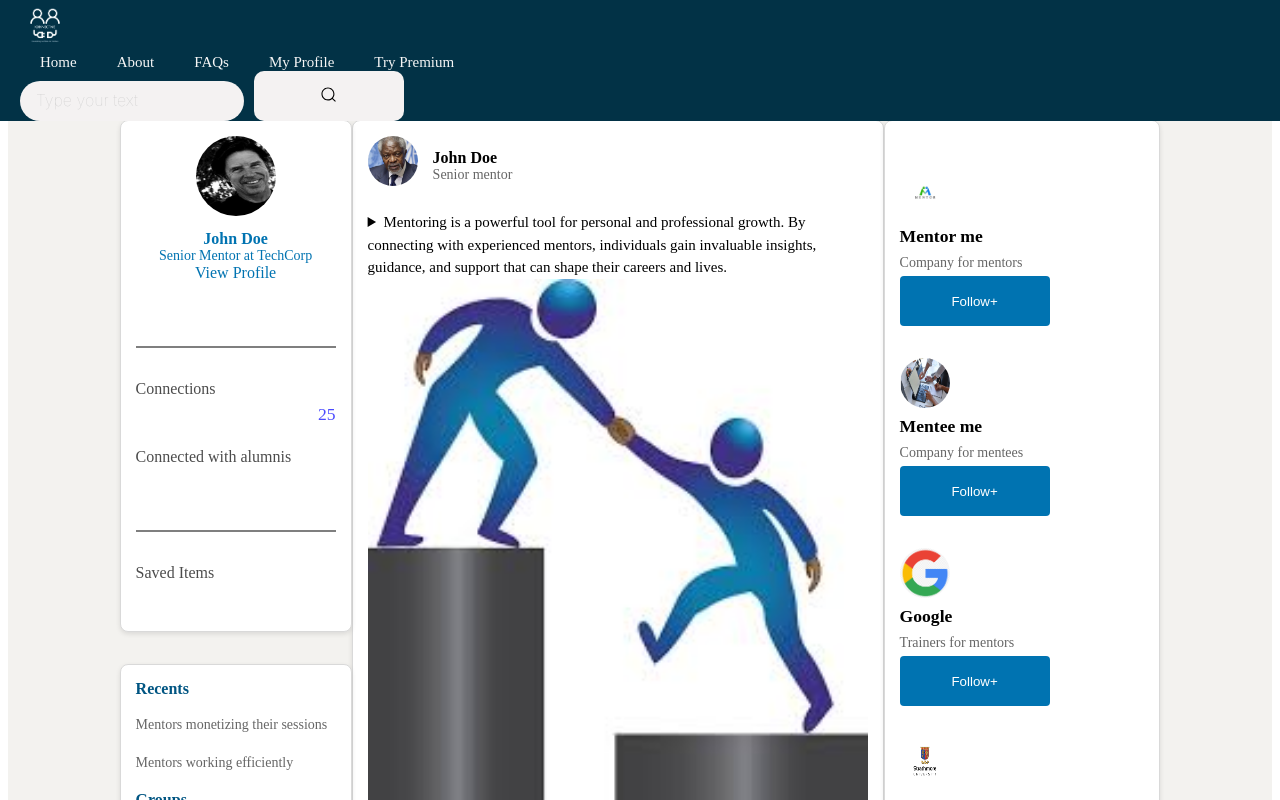
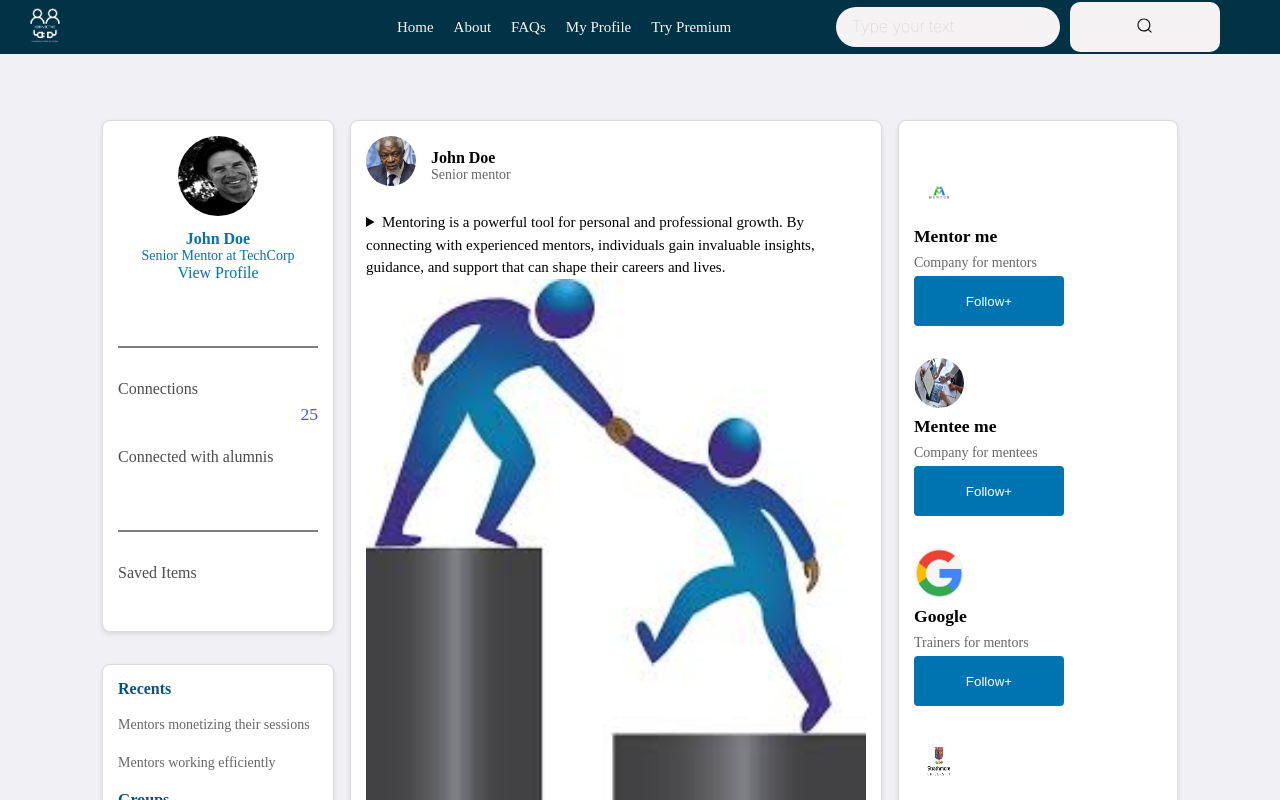
Before and after one commit to AzharAhmed-bot/React-project, a React (Vite) app: page / in a window 1280 px wide. Shown: the top 800 px of the page. Built offline with nearby package versions, Linux system fonts and the light colour scheme.

Commit message:
made some modifications on the styles

```diff
--- a/src/Styles/Header.css
+++ b/src/Styles/Header.css
@@ -1,8 +1,7 @@
 .Header {
     display: flex;
-    flex-direction: row;
-    justify-content: space-between; /* Space items evenly */
-    align-items: center; /* Center items vertically */
+    justify-content: space-between;
+    align-items: center;
     background-color: #023246;
     padding: 0 20px;
     width: 100%;
@@ -13,27 +12,40 @@
     box-sizing: border-box;
 }
 
+.navbar {
+    display: flex;
+    justify-content: space-between;
+    align-items: center;
+    width: 100%;
+    max-width: 1200px; /* Optional: Limit the max width of the navbar */
+}
+
+.logo {
+    flex: 1; /* Logo takes up remaining space */
+}
+
 .logo img {
     height: 50px;
     width: auto;
 }
 
 .nav_links {
+    flex: 2; /* Navigation links take up twice the space of logo */
     display: flex;
-    align-items: center; /* Center vertically */
+    justify-content: center;
     list-style: none;
     padding: 0;
-    margin: 0; /* Remove default margin */
+    margin: 0;
 }
 
 .nav_links li {
     position: relative;
-    margin: 0 10px; /* Spacing between items */
+    margin: 0 10px;
 }
 
 .nav_links li i {
     position: absolute;
-    top: -18px; /* Adjust icon position */
+    top: -18px;
     left: 50%;
     transform: translateX(-50%);
     font-size: 15px;
@@ -50,22 +62,16 @@
     font-weight: 500;
 }
 
-.nav_links a {
-    color: #f6f6f6;
-    text-decoration: none;
-    margin: 0 10px;
-    font-size: 17px;
-    font-weight: 500;
-}
-
 .nav_links li:hover a,
 .nav_links li:hover i {
     color: aqua;
 }
 
 .search {
+    flex: 1; /* Search bar takes up remaining space */
     display: flex;
-    align-items: flex-end; /* Center vertically */
+    justify-content: flex-end; /* Align search bar to the right */
+    align-items: center;
 }
 
 .search__input {
@@ -78,7 +84,7 @@
     border-radius: 30px;
     width: 12em;
     transition: all ease-in-out .5s;
-    margin-right: 10px; /* Add some spacing to the button */
+    margin-right: 10px;
 }
 
 .search__input:hover,
@@ -99,20 +105,17 @@
 .search__button {
     border: none;
     background-color: #f4f2f2;
-    padding: 0.7rem 1rem; /* Match padding for uniformity */
+    padding: 0.7rem 1rem;
 }
 
 .search__button:hover {
     cursor: pointer;
+    background-color: #e4e2e2;
 }
 
 .search__icon {
     height: 1.3em;
     width: 1.3em;
-}
-
-.search__icon:hover {
-    color: #005582;
 }
 
 .menuBar {
@@ -178,5 +181,3 @@
         left: 0;
     }
 }
-
-/* End of header */
--- a/src/Styles/Hero.css
+++ b/src/Styles/Hero.css
@@ -394,6 +394,7 @@
 .card p {
   font-size: 1rem;
   font-weight: 400;
+  color: white;
 
 }
 
--- a/src/Styles/Home.css
+++ b/src/Styles/Home.css
@@ -1,12 +1,12 @@
 
 .Home {
   font-family: 'Times New Roman', Times, serif;
-  background-color: #f3f2ef;
   display: flex;
   justify-content: center;
   align-items: flex-start;
   height: 100vh;
   margin-top: 100px;
+  gap: 1rem;
   padding: 20px;
 }
 
@@ -16,8 +16,8 @@
 }
 
 .recents {
-  position: sticky;
-  top:550px;
+  position: static;
+
   background-color: #fff;
   border: 1px solid #d9d9d9;
   border-radius: 8px;
--- a/src/Styles/Login.css
+++ b/src/Styles/Login.css
@@ -1,4 +1,4 @@
-.Login {
+body, html {
     background-color: #f0f0f5;
     height: 100%;
     margin: 0;
@@ -8,6 +8,7 @@
 .signin{
     box-shadow: 0px 2px 5px rgb(0, 0,0, 0.1 );
     margin-top: 2rem;
+
     display: flex;
     justify-content: center;
     align-items: center;
@@ -19,7 +20,7 @@
     height: 500px;
     display: flex;
     flex-direction: column;
-    width: 300px;
+    width: 500px;
     padding: 30px;
     font-family: -apple-system, BlinkMacSystemFont, 'Segoe UI', Roboto, Oxygen, Ubuntu, Cantarell, 'Open Sans', 'Helvetica Neue', sans-serif;
     box-shadow: 0px 0px 40px rgba(0, 0, 0, 0.062);
@@ -100,7 +101,7 @@
     display: flex;
     justify-content: center;
     align-items: center;
-    height: 500px;
+    height: 600px;
     box-shadow: 0px 2px 5px rgb(0, 0,0, 0.1);
 
 }
--- a/src/Styles/SignUp.css
+++ b/src/Styles/SignUp.css
@@ -19,7 +19,7 @@
     height: auto;
     display: flex;
     flex-direction: column;
-    width: 300px;
+    width: 500px;
     padding: 30px;
     font-family: -apple-system, BlinkMacSystemFont, 'Segoe UI', Roboto, Oxygen, Ubuntu, Cantarell, 'Open Sans', 'Helvetica Neue', sans-serif;
     box-shadow: 0px 0px 40px rgba(0, 0, 0, 0.062);
@@ -63,7 +63,7 @@
     transform: translateY(-50%);
 }
 .input-wrapper input {
-    width: 100%;
+    width: 70%;
     border: 1.5px solid #ecedec;
     border-radius: 10px;
     height: 50px;
@@ -72,9 +72,7 @@
     padding-left: 40px;
     font-size: 1.1rem;
 }
-.form input:focus {
-    outline: none;
-}
+
 ::placeholder {
     font-family: -apple-system, BlinkMacSystemFont, 'Segoe UI', Roboto, Oxygen, Ubuntu, Cantarell, 'Open Sans', 'Helvetica Neue', sans-serif;
 }
@@ -94,7 +92,7 @@
     display: flex;
     justify-content: center;
     align-items: center;
-    height: 500px;
+    height: 0px;
     box-shadow: 0px 2px 5px rgb(0, 0, 0, 0.1);
 }
 .bg-image img{
--- a/src/Styles/profile.css
+++ b/src/Styles/profile.css
@@ -1,6 +1,5 @@
 .profile {
     font-family: Arial, sans-serif;
-    background-color: #f5f5f5;
     margin: 0;
     padding: 0;
 }
@@ -13,8 +12,16 @@ main {
     padding: 20px;
     gap: 40px;
     display: flex;
+    flex-direction: row;
+    justify-content: space-between;
+    margin-top: 10rem;
+}
+.profile{
+    display: flex;
+    flex-direction: row;
+    gap: 5rem;
     justify-content: center;
-    margin-top: 6rem;
+    margin-top: 5rem;
 }
 .profile-container {
     display: flex;
--- a/src/pages/login.jsx
+++ b/src/pages/login.jsx
@@ -1,20 +1,20 @@
 import React from "react";
-import Signin from "../assets/signin.png"
+import Signin from "../assets/signin.png";
 import CustomNavbar from "../components/CustomNavbar";
-import "../Styles/Login.css"
+import "../Styles/Login.css";
 
-const login = () => {
+const Login = () => {
     return (
         <div className="Login">
             <CustomNavbar />
             <div className="signin">
                 <form className="form">
                     <h1>Welcome back!</h1>
-            <label for="email">Email</label>
+                    <label htmlFor="email">Email</label>
                     <svg className="emailsvg" height="20" viewBox="0 0 32 32" width="20" xmlns="http://www.w3.org/2000/svg"><g id="Layer_3" data-name="Layer 3"><path d="m30.853 13.87a15 15 0 0 0 -29.729 4.082 15.1 15.1 0 0 0 12.876 12.918 15.6 15.6 0 0 0 2.016.13 14.85 14.85 0 0 0 7.715-2.145 1 1 0 1 0 -1.031-1.711 13.007 13.007 0 1 1 5.458-6.529 2.149 2.149 0 0 1 -4.158-.759v-10.856a1 1 0 0 0 -2 0v1.726a8 8 0 1 0 .2 10.325 4.135 4.135 0 0 0 7.83.274 15.2 15.2 0 0 0 .823-7.455zm-14.853 8.13a6 6 0 1 1 6-6 6.006 6.006 0 0 1 -6 6z"></path></g></svg>
                     <input type="text" name="email" placeholder="Enter email" className="email"/>
                     <svg className="passwordsvg" height="20" viewBox="-64 0 512 512" width="20" xmlns="http://www.w3.org/2000/svg"><path d="m336 512h-288c-26.453125 0-48-21.523438-48-48v-224c0-26.476562 21.546875-48 48-48h288c26.453125 0 48 21.523438 48 48v224c0 26.476562-21.546875 48-48 48zm-288-288c-8.8125 0-16 7.167969-16 16v224c0 8.832031 7.1875 16 16 16h288c8.8125 0 16-7.167969 16-16v-224c0-8.832031-7.1875-16-16-16zm0 0"></path><path d="m304 224c-8.832031 0-16-7.167969-16-16v-80c0-52.929688-43.070312-96-96-96s-96 43.070312-96 96v80c0 8.832031-7.167969 16-16 16s-16-7.167969-16-16v-80c0-70.59375 57.40625-128 128-128s128 57.40625 128 128v80c0 8.832031-7.167969 16-16 16zm0 0"></path></svg>
-            <label for="password" >Password</label>
+                    <label htmlFor="password">Password</label>
                     <input type="password" placeholder="Enter password" name="password" className="password"/>
                     <button className="login-btn">Log in</button>
                     <span className="sign-up">Don't have an account?<a href="/signUp">Sign up</a></span>
@@ -23,9 +23,8 @@ const login = () => {
                     <img src={Signin} alt="Sign In"/>
                 </div>
             </div>
+        </div>
+    );
+};
 
-        </div>
-
-    )
-}
-export default login;
+export default Login;
--- a/src/pages/profile.jsx
+++ b/src/pages/profile.jsx
@@ -10,8 +10,9 @@ import "../Styles/profile.css"
 
 const profile = () => {
     return (
-        <div className="profile">
+            <>
             <Header />
+            <div className="profile">
            < div className="profile-container">
             <img className="profile-background" src={Connection} alt=""/>
             <img className="profile-picture" src={Person1} alt=""/>
@@ -82,6 +83,7 @@ const profile = () => {
             </div>
         </div>
         </div>
+        </>
 
 
 
--- a/src/pages/signUp.jsx
+++ b/src/pages/signUp.jsx
@@ -14,28 +14,21 @@ const signUp = () => {
             <div className="input-group">
                 <label for="name">First Name</label>
                 <div className="input-wrapper">
-                    <svg width="20" height="20" viewBox="0 0 60 64" fill="none" xmlns="http://www.w3.org/2000/svg">
-                        <path d="M15 15C15 23.27 21.73 30 30 30C38.27 30 45 23.27 45 15C45 6.73 38.27 0 30 0C21.73 0 15 6.73 15 15ZM56.6667 63.3333H60V60C60 47.1367 49.53 36.6667 36.6667 36.6667H23.3333C10.4667 36.6667 0 47.1367 0 60V63.3333H56.6667Z" fill="#287094"/>
-                    </svg>
+
                     <input type="text" id="name" name="name" placeholder="Enter first name"/>
                 </div>
             </div>
             <div className="input-group">
                 <label for="email">Email</label>
                 <div className="input-wrapper">
-                    <svg className="emailsvg" height="20" viewBox="0 0 32 32" width="20" xmlns="http://www.w3.org/2000/svg">
-                        <path d="m30.853 13.87a15 15 0 0 0 -29.729 4.082 15.1 15.1 0 0 0 12.876 12.918 15.6 15.6 0 0 0 2.016.13 14.85 14.85 0 0 0 7.715-2.145 1 1 0 1 0 -1.031-1.711 13.007 13.007 0 1 1 5.458-6.529 2.149 2.149 0 0 1 -4.158-.759v-10.856a1 1 0 0 0 -2 0v1.726a8 8 0 1 0 .2 10.325 4.135 4.135 0 0 0 7.83.274 15.2 15.2 0 0 0 .823-7.455zm-14.853 8.13a6 6 0 1 1 6-6 6.006 6.006 0 0 1 -6 6z"></path>
-                    </svg>
+
                     <input type="email" id="email" name="email" placeholder="Enter email"/>
                 </div>
             </div>
             <div className="input-group">
                 <label for="password">Password</label>
                 <div className="input-wrapper">
-                    <svg className="passwordsvg" height="20" viewBox="-64 0 512 512" width="20" xmlns="http://www.w3.org/2000/svg">
-                        <path d="m336 512h-288c-26.453125 0-48-21.523438-48-48v-224c0-26.476562 21.546875-48 48-48h288c26.453125 0 48 21.523438 48 48v224c0 26.476562-21.546875 48-48 48zm-288-288c-8.8125 0-16 7.167969-16 16v224c0 8.832031 7.1875 16 16 16h288c8.8125 0 16-7.167969 16-16v-224c0-8.832031-7.1875-16-16-16zm0 0"></path>
-                        <path d="m304 224c-8.832031 0-16-7.167969-16-16v-80c0-52.929688-43.070312-96-96-96s-96 43.070312-96 96v80c0 8.832031-7.167969 16-16 16s-16-7.167969-16-16v-80c0-70.59375 57.40625-128 128-128s128 57.40625 128 128v80c0 8.832031-7.167969 16-16 16zm0 0"></path>
-                    </svg>
+
                     <input type="password" id="password" name="password" placeholder="Enter password"/>
                 </div>
             </div>
```
Also changed, not shown: package.json (+5 -4 lines), 1 other file (tests, documents, lock files or other folders). Lines whose indentation alone changed are shown as unchanged.
